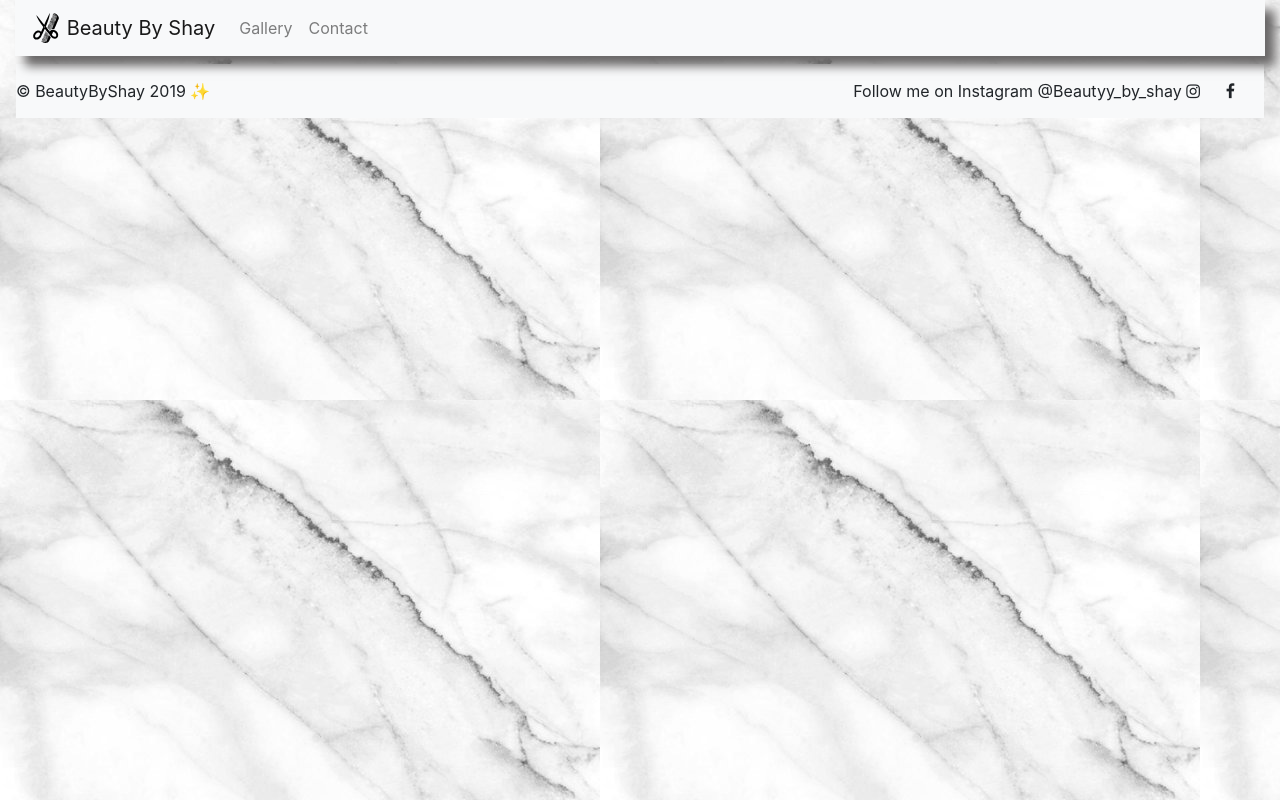
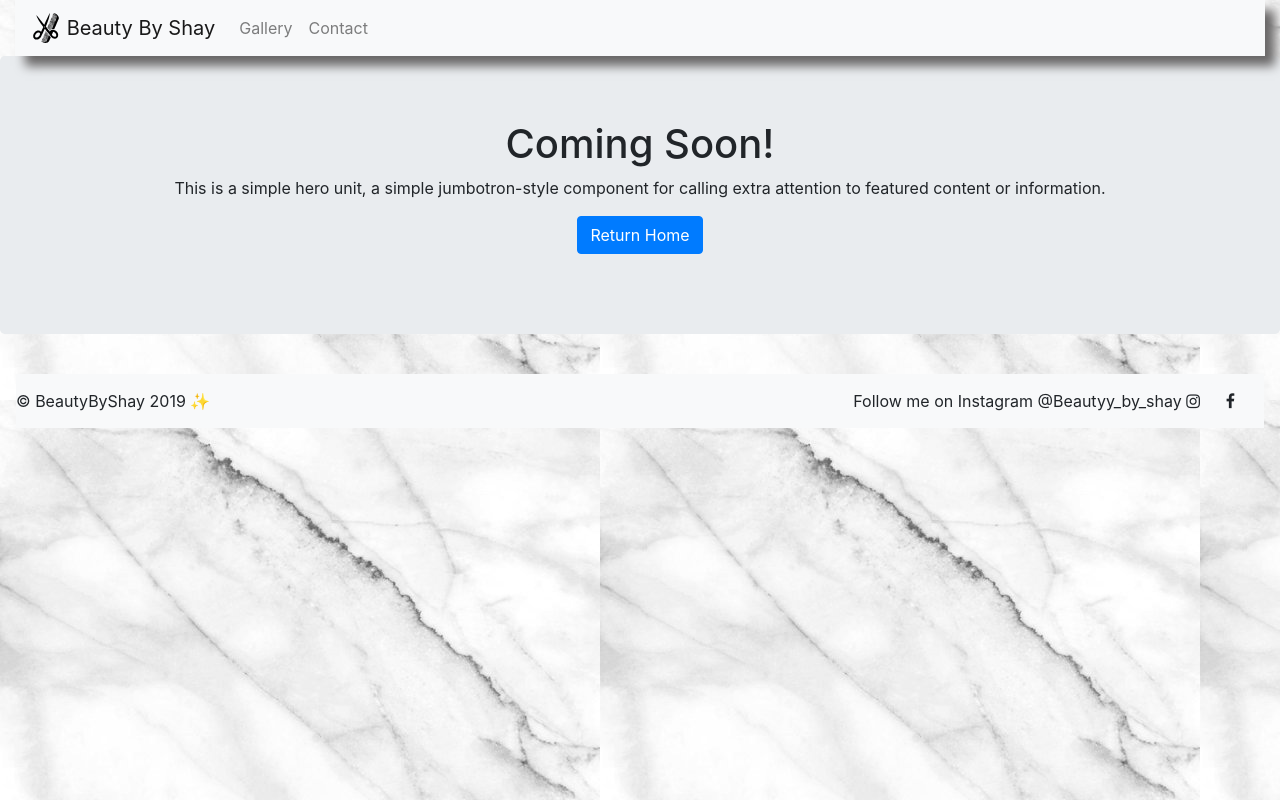
Before and after one commit to DaniBlaney/beauty-by-shay, a React (Create React App) app in the folder my-app/: page /contact in a window 1280 px wide. Built offline with nearby package versions, Linux system fonts and the light colour scheme.

Commit message:
added jumbotron to contact page

```diff
--- a/my-app/src/components/contact-page/index.js
+++ b/my-app/src/components/contact-page/index.js
@@ -1,6 +1,6 @@
 import React from 'react';
 import ReactDOM from 'react-dom';
-import { Row, Col, Card, Body, Title, Text, Nav, Navbar, Dropdown, ButtonGroup, NavItem, Link, Brand, Button, FormControl, Form, Image, Container } from 'react-bootstrap';
+import { Row, Col, Card, Body, Title, Text, Nav, Navbar, Dropdown, ButtonGroup, NavItem, Link, Brand, Button, FormControl, Form, Image, Container, Jumbotron } from 'react-bootstrap';
 import NavBarComponent from "../navbar";
 import FooterComponent from '../footer';
 
@@ -8,10 +8,19 @@ import FooterComponent from '../footer';
 const Contact = () => {
   return (
     <>
-    <NavBarComponent/>
-
-    <FooterComponent/>
+      <NavBarComponent />
+      <Jumbotron align="center">
+        <h1>Coming Soon!</h1>
+        <p>
+          This is a simple hero unit, a simple jumbotron-style component for calling
+          extra attention to featured content or information.
+        </p>
+        <p>
+          <Button href="/" variant="primary">Return Home</Button>
+        </p>
+      </Jumbotron>
+      <FooterComponent />
     </>
-);
+  );
 }
 export default Contact;
```
